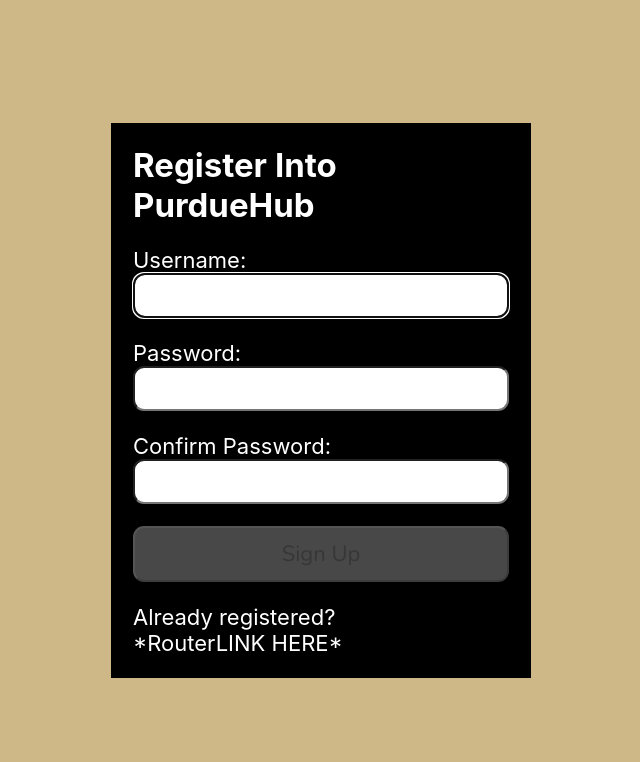
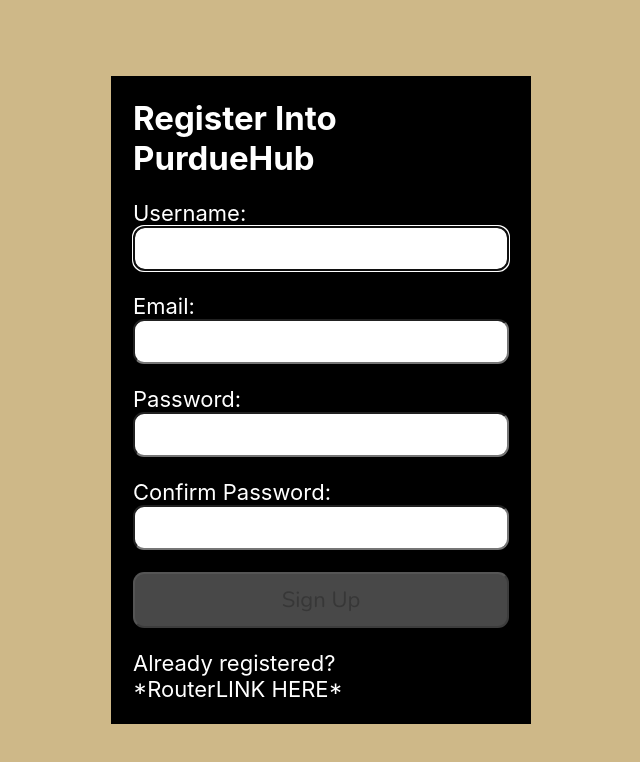
Before and after one commit to AdityaGupta03/PurdueHub, a React (Create React App) app in the folder register_ui/register-ui/: page / in a window 1280 px wide. Shown: the top 762 px of the page, without its empty margins (319-959 px from the left). Built offline with nearby package versions, Linux system fonts and the light colour scheme.

Commit message:
Created email UI, regex, and validation

```diff
--- a/register_ui/register-ui/src/Register.js
+++ b/register_ui/register-ui/src/Register.js
@@ -29,6 +29,8 @@
       */
     const PWD_REGEX = /^(?=.*[a-zA-Z])(?=.*[0-9])(?=.*[!@#$%]).{8,24}$/;
 
+    const EMAIL_REGEX = /^[A-Za-z0-9._%+-]+@purdue\.edu$/;
+
     /* user = '', so user is the initial state (X) of whatever useState(X) says*/
     const [user, setUser] = useState('');
     /* Assume a username is already false to avoid complications */
@@ -52,6 +54,10 @@
     const [matchPwd, setMatchPwd] = useState('');
     const [validMatch, setValidMatch] = useState(false);
     const [matchFocus, setMatchFocus] = useState(false);
+
+    const [email, setEmail] = useState('');
+    const [validEmail, setValidEmail] = useState(false);
+    const [emailFocus, setEmailFocus] = useState(false);
 
     /*
      * Incorporate error messages and be adjustable on the type of error, and
@@ -88,10 +94,18 @@
         setValidMatch(match);
     }, [pwd, matchPwd])
 
+     // Anytime email field changes, validate it
+    useEffect(() => {
+        const result = EMAIL_REGEX.test(email);
+        console.log(result);
+        console.log(email);
+        setValidEmail(result);
+    })
+
     // Whenever user changes their username, password the error goes away
     useEffect(() => {
         setErrMsg('');
-    }, [user, pwd, matchPwd])
+    }, [user, pwd, matchPwd, email])
 
     const handleSubmit = async (e) => {
         e.preventDefault();
@@ -99,13 +113,14 @@
         // by validating the existing fields and making sure they are valid
         const a1 = USER_REGEX.test(user);
         const a2 = PWD_REGEX.test(pwd);
-        if (!a1 || !a2) {
+        const a3 = EMAIL_REGEX.test(email);
+        if (!a1 || !a2 || !a3) {
             setErrMsg("Invalid Entry");
             return;
         }
 
         // INSERT DATA TO SEND TO BACKEND HERE !
-        console.log(user, pwd);
+        console.log(user, pwd, email);
         setSuccess(true);
 
     }
@@ -127,6 +142,7 @@
             <p ref={errRef} className={errMsg ? "errMsg" : "offscreen"}>{errMsg}</p>
             <h1>Register Into PurdueHub</h1>
             <form onSubmit={handleSubmit}>
+                {/* USERNAME */}
                 <label htmlFor='username'>
                     Username:
                     {/* If we have a valid username, apply valid class or otherwsie hide*/}
@@ -155,6 +171,29 @@
                     Must begin with a letter. <br/>
                     Letters, numbers, underscores, hyphens allowed.
                 </p>
+
+                {/* EMAIL */}
+                <label htmlFor='email'>
+                    Email:
+                    <span className={validEmail ? "valid" : "hide"}>*V*</span>
+                    <span className={validEmail || !email ? "hide" : "invalid"}>*X*</span>
+                </label>
+                <input
+                    type="text"
+                    id='email'
+                    autoComplete='off'
+                    onChange={(e) => setEmail(e.target.value)}
+                    required
+                    // onBlur = focus has left element, onFocus = otherwise
+                    onFocus={() => setEmailFocus(true)} //
+                    onBlur={() => setEmailFocus(false)} //
+                />
+                <p className={emailFocus && email && !validEmail
+                     ? "instructions": "offscreen"}>
+                    Must include @purdue.edu
+                </p>
+
+                {/* PASSWORD */}
 
                 <label htmlFor='password'>
                     Password:
```
